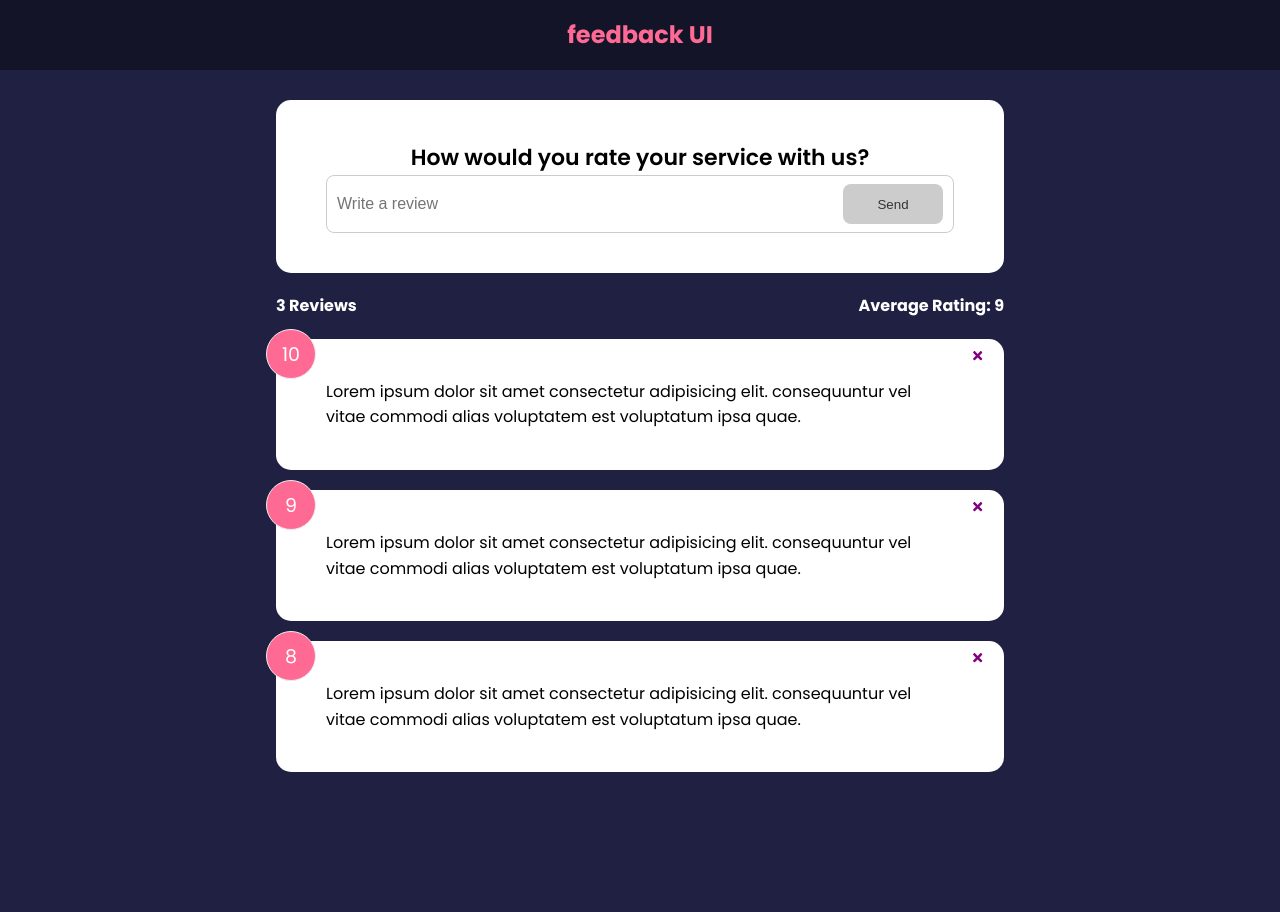
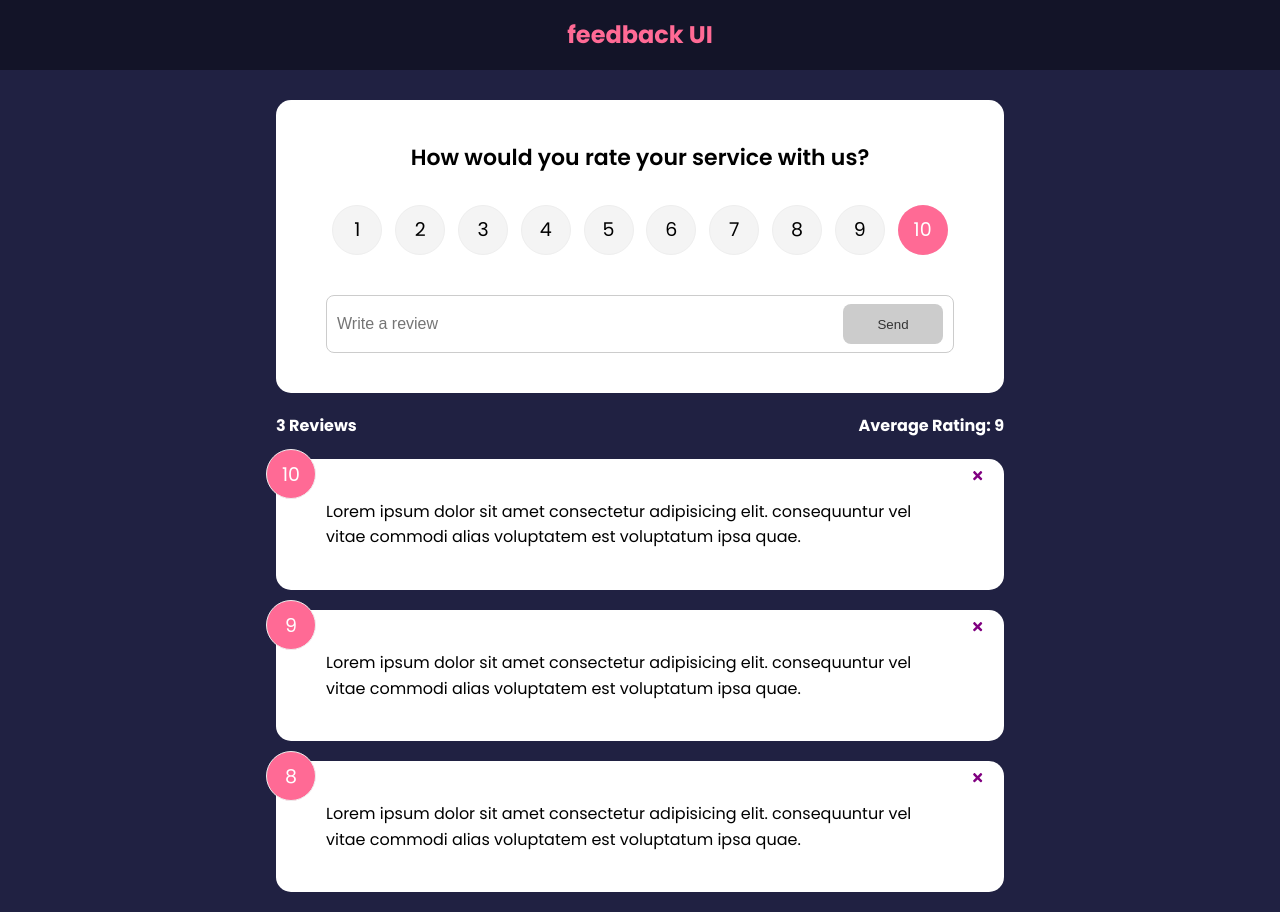
Before and after one commit to barbimt/feedback-app, a React (Create React App) app: page / in a window 1280 px wide. Before the commit the page ends 800 px from the top, so only its background shows below. Built offline with nearby package versions, Linux system fonts and the light colour scheme.

Commit message:
add Rating Select Component

```diff
--- a/src/components/FeedbackForm.jsx
+++ b/src/components/FeedbackForm.jsx
@@ -1,9 +1,12 @@
 import { useState } from "react"
 import Card from "./shared/Card"
 import Button from "./shared/Button"
+import RatingSelect from "./RatingSelect"
 
 export default function FeedbackForm() {
     const [text, setText] = useState('')
+    const [rating, setRating] = useState(10)
+
     const [btnDisabled, setbtnDisabled] = useState(true)
     const [message, setMessage] = useState('')
 
@@ -26,7 +29,7 @@
     <Card>
       <form >
           <h2>How would you rate your service with us?</h2>
-          {/*TODO- rating select component */}
+          <RatingSelect select={(rating)=> setRating(rating)}/>
           <div className="input-group">
               <input onChange={handleTextChange} type="text" placeholder="Write a review" value={text} />
               <Button type="submit" isDisabled={btnDisabled}>
--- /dev/null
+++ b/src/components/RatingSelect.jsx
@@ -0,0 +1,28 @@
+import {useState} from 'react';
+
+function RatingSelect({select}) {
+    const [selected, setSelected] = useState(10)
+    const handleChange = (e)=>{
+        setSelected(+e.currentTarget.value);
+        select(+e.currentTarget.value)
+    }
+  return (
+     <ul className='rating'>
+      {Array.from({ length: 10 }, (_, i) => (
+        <li key={`rating-${i + 1}`}>
+          <input
+            type='radio'
+            id={`num${i + 1}`}
+            name='rating'
+            value={i + 1}
+            onChange={handleChange}
+            checked={selected === i + 1}
+          />
+          <label htmlFor={`num${i + 1}`}>{i + 1}</label>
+        </li>
+      ))}
+    </ul>
+  )
+}
+
+export default RatingSelect
```
